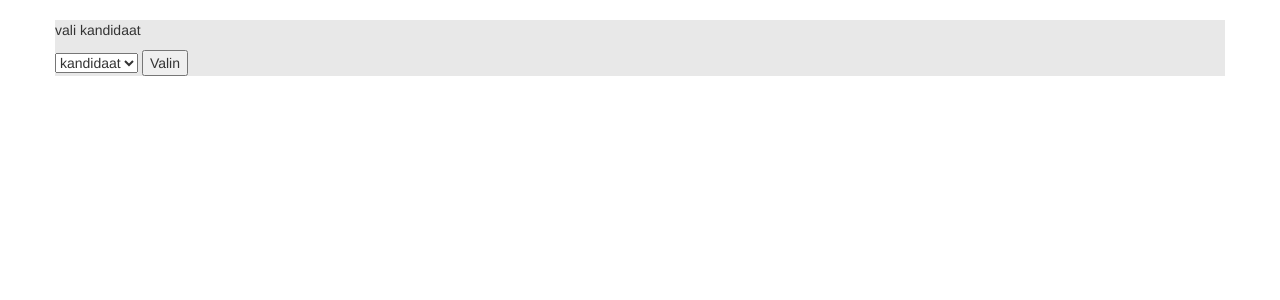
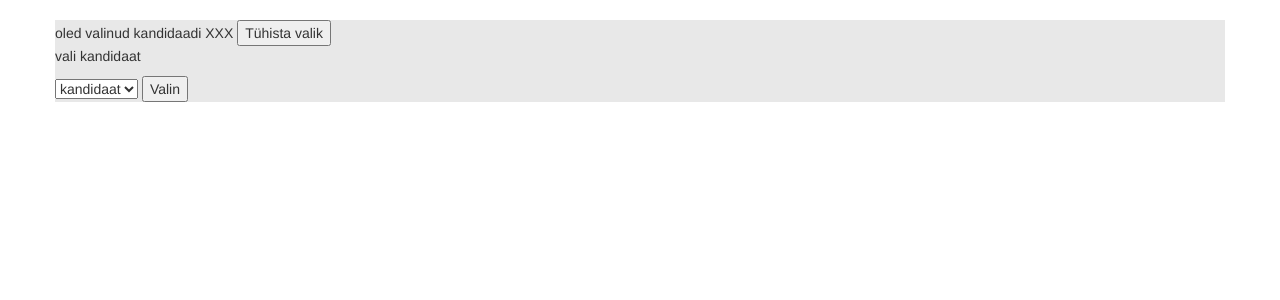
Before and after one commit to liivur/veebiprojekt, a PHP site: page /vote.php in a window 1280 px wide. Shown: the part 70-370 px from the top of the page. Run offline with PHP 8.4, Linux system fonts and the light colour scheme; some libraries are stand-ins or nearby versions.

Commit message:
added see your vote

```diff
--- a/prototype/vote.php
+++ b/prototype/vote.php
@@ -11,6 +11,11 @@
 
 		<section class="content container">
 	    	<div class="row">
+				oled valinud kandidaadi XXX
+				<button type="candidacy">Tühista valik</button>
+			</div>
+
+			<div class="row">
 				<p>vali kandidaat</p>
 					<select name="party">
 								<option>kandidaat</option>
```
